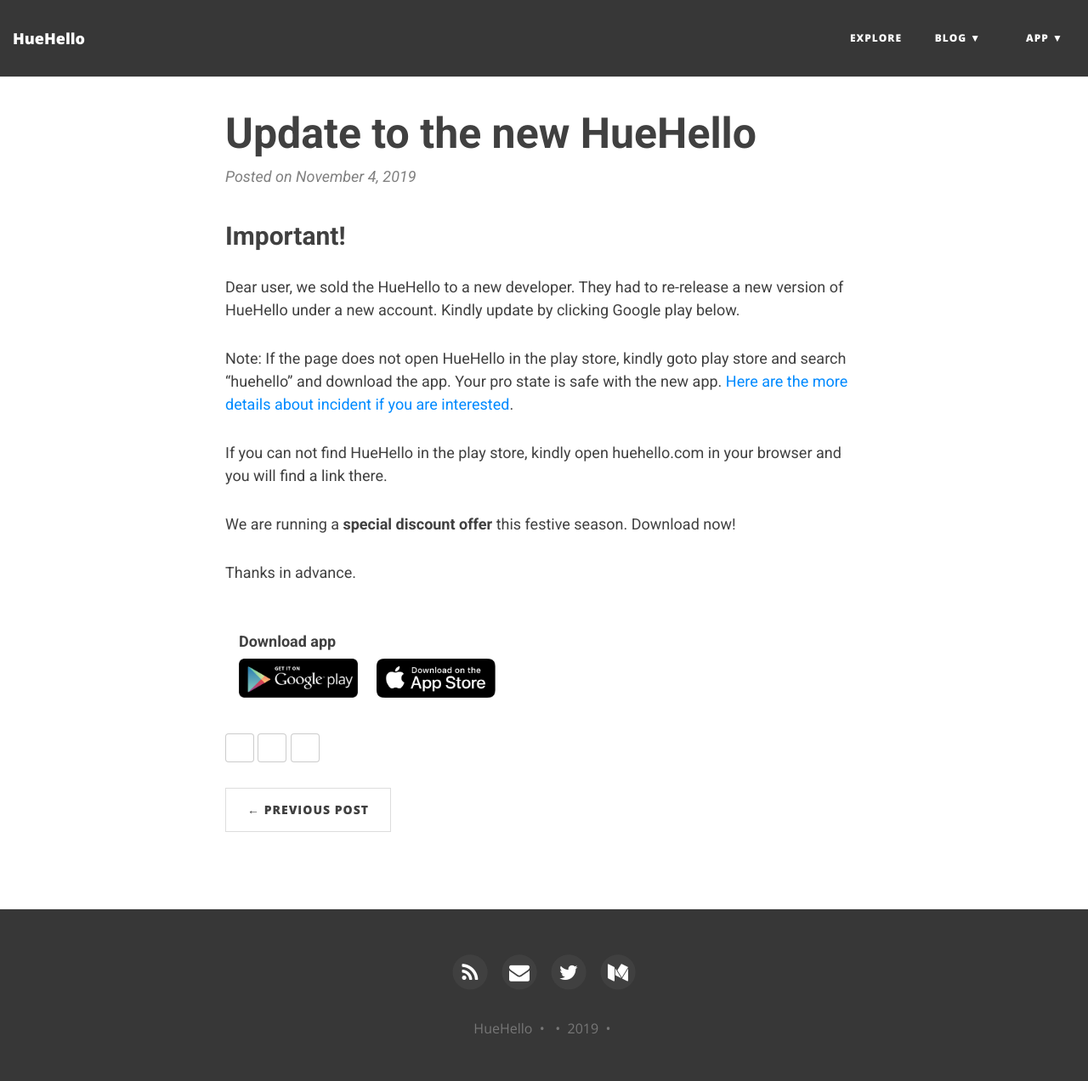
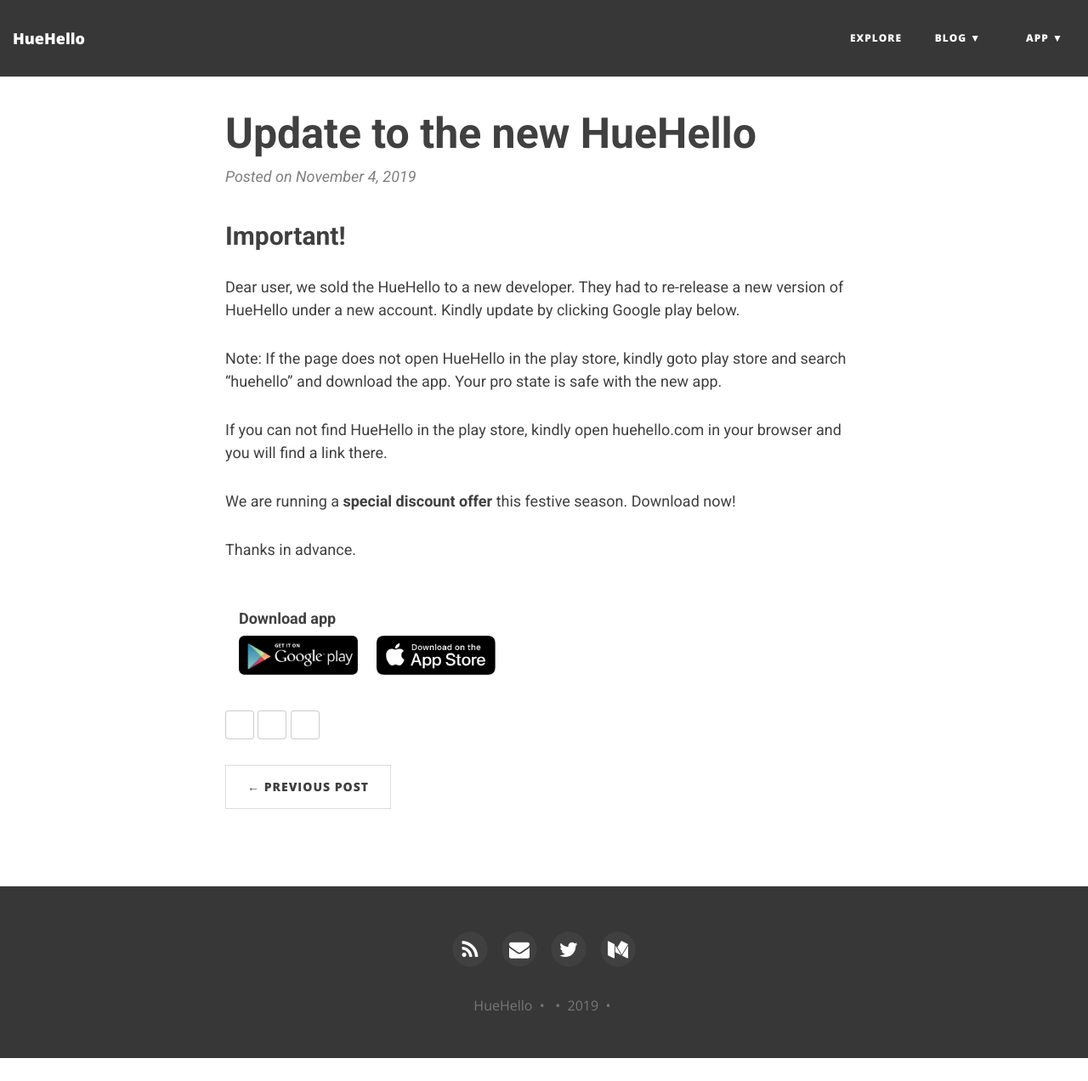
Before and after one commit to huehello/website, a Jekyll site: the page built from blogs/_posts/2019-11-04-update-to-huehello2.md, in a window 1280 px wide and 1272 px high. Shown: the whole window at 85% size. Built offline with Jekyll 4.4.1, drawn with Linux system fonts in a browser that asks for light colours; nearby versions of some CDN libraries.

Commit message:
removed extra line fromt he announcement

```diff
--- a/blogs/_posts/2019-11-04-update-to-huehello2.md
+++ b/blogs/_posts/2019-11-04-update-to-huehello2.md
@@ -9,7 +9,7 @@
 
 Dear user, we sold the HueHello to a new developer. They had to re-release a new version of HueHello under a new account. Kindly update by clicking Google play below.
 
-Note: If the page does not open HueHello in the play store, kindly goto play store and search "huehello" and download the app. Your pro state is safe with the new app. [Here are the more details about incident if you are interested](https://medium.com/hue-hello-for-philips-hue-lights/unpublished-from-the-google-play-store-98e961c3a880).
+Note: If the page does not open HueHello in the play store, kindly goto play store and search "huehello" and download the app. Your pro state is safe with the new app.
 
 If you can not find HueHello in the play store, kindly open huehello.com in your browser and you will find a link there.
 
```
